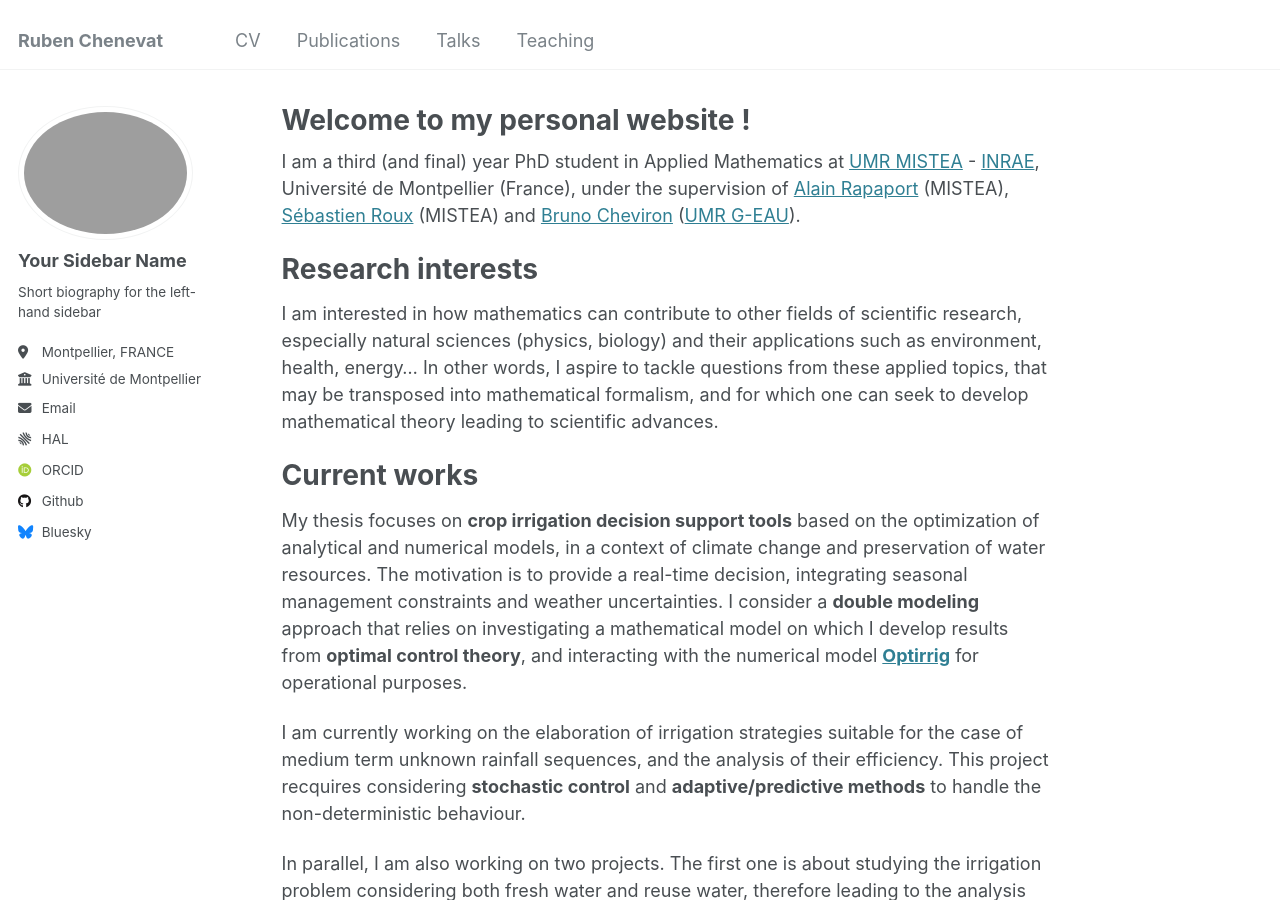
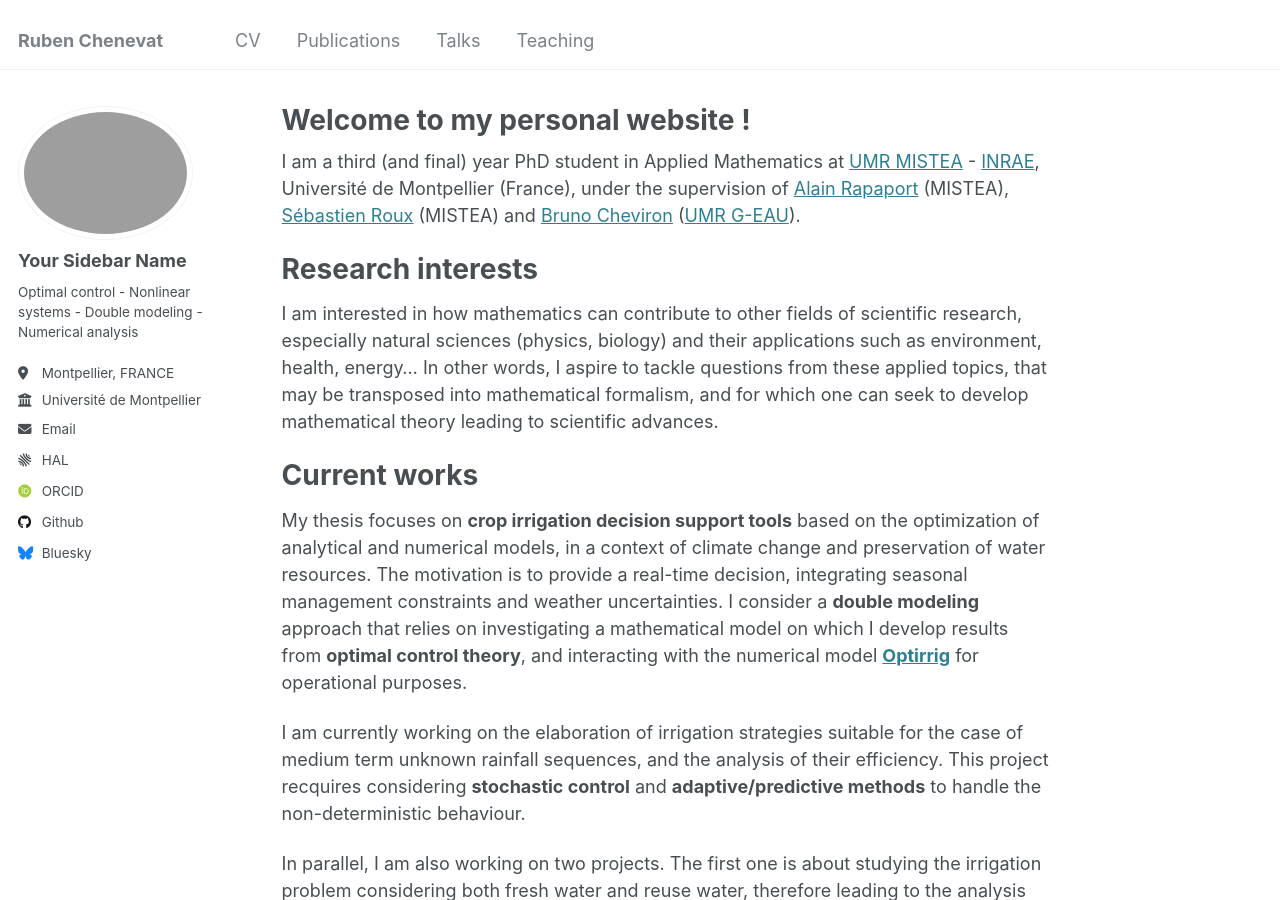
Before and after one commit to rubenchenevat/rubenchenevat.github.io, a Jekyll site: the page built from _pages/about.md, in a window 1280 px wide and 900 px high. Built offline with Jekyll 4.4.1, drawn with Linux system fonts in a browser that asks for light colours; some web fonts are replaced.

Commit message:
Update _config.yml

```diff
--- a/_config.yml
+++ b/_config.yml
@@ -24,7 +24,7 @@ author:
   avatar           : "RubenChenevat.jpeg"
   name             : "Your Sidebar Name"
   pronouns         : # None
-  bio              : "Short biography for the left-hand sidebar"
+  bio              : "Optimal control - Nonlinear systems - Double modeling - Numerical analysis"
   location         : "Montpellier, FRANCE"
   employer         : "Université de Montpellier"
   uri              : # URL
```
